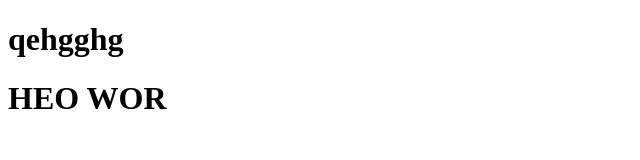
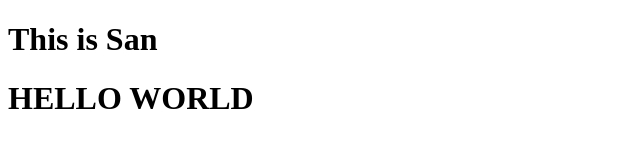
Before and after one commit to Akroy6455/solution1, a plain HTML site: page index.html in a window 1280 px wide. Shown: the whole page, without its empty margins (0-640 px from the left). Drawn offline with Linux system fonts and the light colour scheme.

Commit message:
gg added index.html

```diff
--- a/index.html
+++ b/index.html
@@ -6,7 +6,7 @@
     <title>Document</title>
 </head>
 <body>
-    <h1>qehgghg</h1>
-    <h1>HEO WOR</h1>
+    <h1>This is San</h1>
+    <h1>HELLO WORLD</h1>
 </body>
 </html>
```
